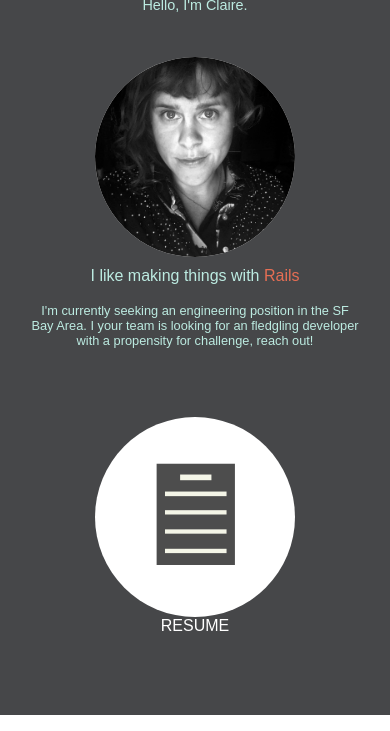
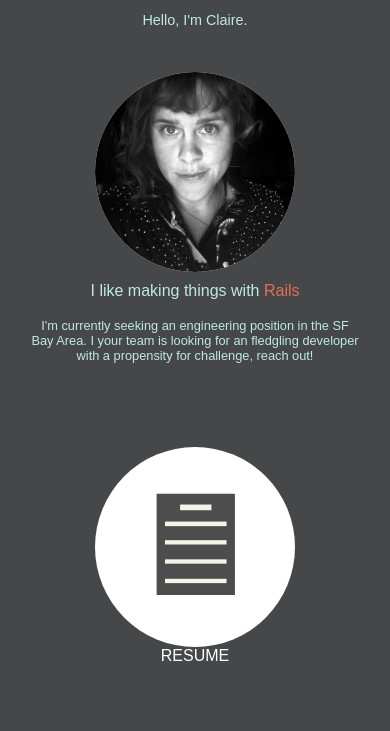
Before and after one commit to adynata/adynata.github.io, a website: page index.html in a window 390 px wide. Shown: the part 113-844 px from the top of the page. Drawn offline with nearby package versions, Linux system fonts and the light colour scheme; a web font is replaced by a local one.

Commit message:
last adjust

```diff
--- a/style/about.css
+++ b/style/about.css
@@ -193,14 +193,16 @@
   }
 
   .about-resume {
-
-    margin-top: 220px;
+    margin-top: 250px;
   }
   .looking {
     width: 85%;
     margin-left: auto;
     margin-right: auto;
   }
+  .about-hello {
+    margin-top: 15px;
 
+  }
 
 }
```
